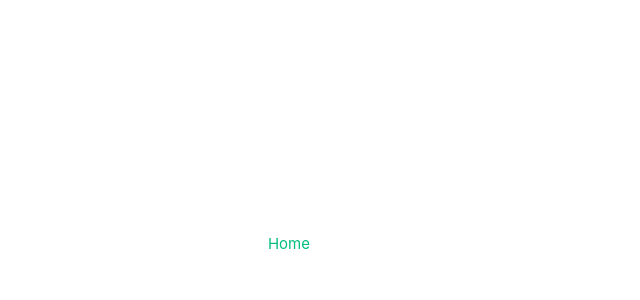
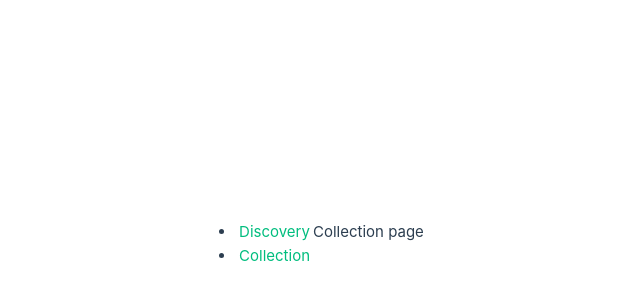
Before and after one commit to vagiakar/JokeCollection, a Vue app: page /collection in a window 1280 px wide. Before the commit this address had no page. Shown: the part 156-456 px from the top of the page, without its empty margins (327-967 px from the left). Built offline with nearby package versions, Linux system fonts and the light colour scheme.

Commit message:
Add navbar and routes for collection and discovery

```diff
--- a/src/App.vue
+++ b/src/App.vue
@@ -1,14 +1,13 @@
 <script setup lang="ts">
-import { RouterLink, RouterView } from 'vue-router'
+import { RouterView } from 'vue-router'
+import Navbar from '@/components/Navbar.vue'
 </script>
 
 <template>
   <header>
-    <div class="wrapper">
-      <nav>
-        <RouterLink to="/">Home</RouterLink>
-      </nav>
-    </div>
+    <Navbar />
   </header>
-  <RouterView />
+  <main>
+    <RouterView />
+  </main>
 </template>
--- /dev/null
+++ b/src/components/Navbar.vue
@@ -0,0 +1,12 @@
+<script setup lang="ts">
+import { RouterLink } from 'vue-router'
+</script>
+
+<template>
+  <nav>
+    <ul>
+      <li><RouterLink to="/">Discovery</RouterLink></li>
+      <li><RouterLink to="/collection">Collection</RouterLink></li>
+    </ul>
+  </nav>
+</template>
--- a/src/router/index.ts
+++ b/src/router/index.ts
@@ -1,13 +1,19 @@
 import { createRouter, createWebHistory } from 'vue-router'
-import HomeView from '../views/HomeView.vue'
+import DiscoveryView from '@/views/Discovery.vue'
+import CollectionView from '@/views/Collection.vue'
 
 const router = createRouter({
   history: createWebHistory(import.meta.env.BASE_URL),
   routes: [
     {
       path: '/',
-      name: 'home',
-      component: HomeView,
+      name: 'discovery',
+      component: DiscoveryView,
+    },
+    {
+      path: '/collection',
+      name: 'collection',
+      component: CollectionView,
     },
   ],
 })
--- /dev/null
+++ b/src/views/Collection.vue
@@ -0,0 +1 @@
+<template>Collection page</template>
--- /dev/null
+++ b/src/views/Discovery.vue
@@ -0,0 +1 @@
+<template>Discovery page</template>
--- a/src/views/HomeView.vue
+++ /dev/null
@@ -1,3 +0,0 @@
-<template>
-  <main></main>
-</template>
```
